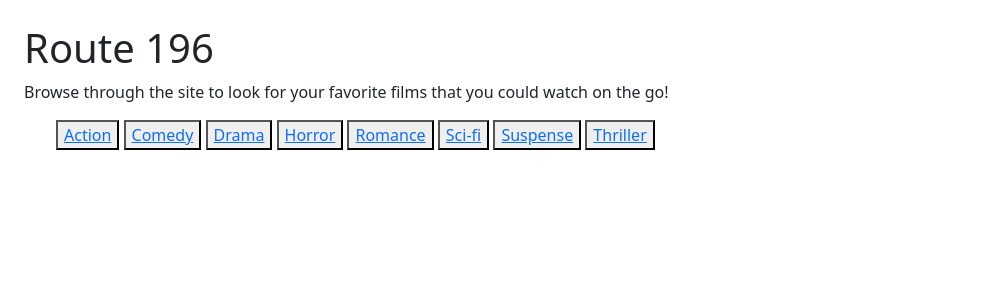
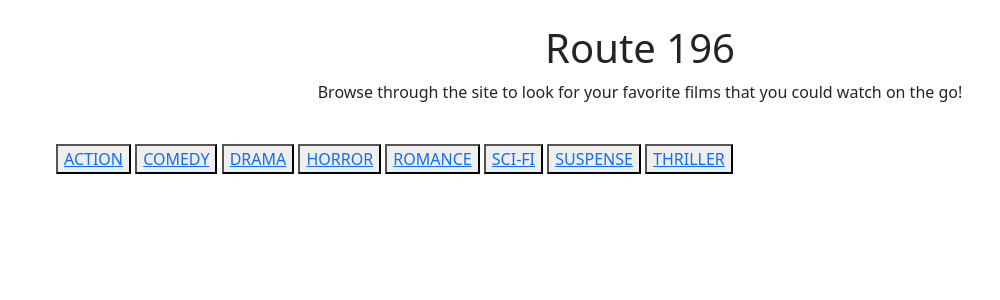
Before and after one commit to acbonites/lis161, a Flask app: page / in a window 1280 px wide. Shown: the part 56-356 px from the top of the page, without its empty margins (0-1000 px from the left). Run offline with Flask 3, Linux system fonts and the light colour scheme.

Commit message:
Update index.html

```diff
--- a/templates/index.html
+++ b/templates/index.html
@@ -2,18 +2,19 @@
 
 {% block content %}
 
-<h1> Route 196 </h1>
-<p> Browse through the site to look for your favorite films that you could watch on the go! </p>
+<h1 class="rou_heading" align="center"> Route 196 </h1>
+<p align="center"> Browse through the site to look for your favorite films that you could watch on the go! </p><br>
 
-<ul>
-    <button class='image-button'><a href = "movies/action"> Action </a></button>
-    <button class='image-button'><a href = "movies/comedy"> Comedy </a></button>
-    <button class='image-button'><a href = "movies/drama"> Drama </a></button>
-    <button class='image-button'><a href = "movies/horror"> Horror </a></button>
-    <button class='image-button'><a href="movies/romance"> Romance </a></button>
-    <button class='image-button'><a href = "movies/sci-fi"> Sci-fi </a></button>
-    <button class='image-button'><a href = "movies/suspense"> Suspense </a></button>
-    <button class='image-button'><a href = "movies/thriller"> Thriller </a></button>
+<ul class="index">
+    <button class='img-ac'><a href = "movies/action"> ACTION </a></button>
+    <button class='img-co'><a href = "movies/comedy"> COMEDY </a></button>
+    <button class='img-dr'><a href = "movies/drama"> DRAMA </a></button>
+    <button class='img-hor'><a href = "movies/horror"> HORROR </a></button>
+    <button class='img-rom'><a href="movies/romance"> ROMANCE </a></button>
+    <button class='img-sci'><a href = "movies/sci-fi"> SCI-FI </a></button>
+    <button class='img-sus'><a href = "movies/suspense"> SUSPENSE </a></button>
+    <button class='img-thr'><a href = "movies/thriller"> THRILLER </a></button>
+
 </ul>
 
 {% endblock %}
```
